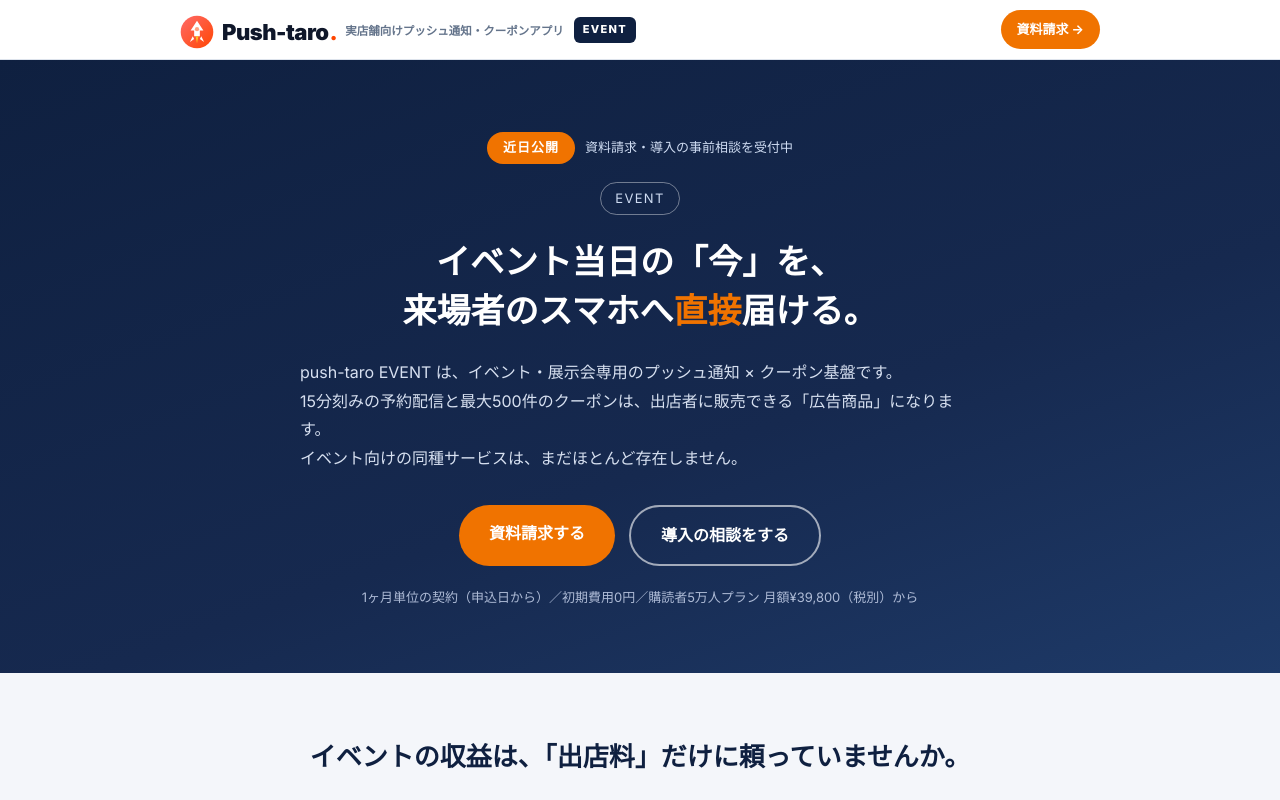
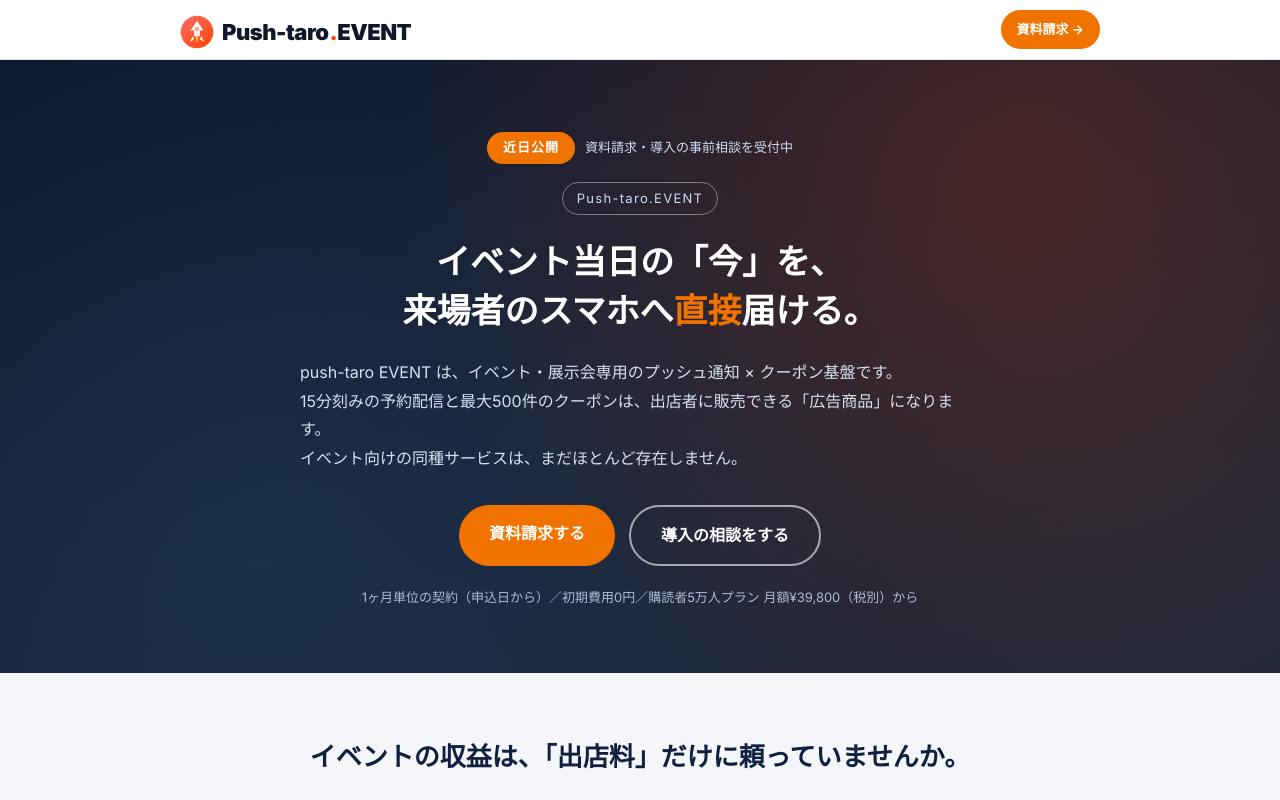
Before and after one commit to thellcishii-lang/push-taro, a Next.js app: page /event in a window 1280 px wide. Shown: the top 800 px of the page. Built offline with nearby package versions, Linux system fonts and the light colour scheme; no server answers.

Commit message:
fix: /event ヒーローの紺色を他ページに合わせ、表記を Push-taro.EVENT に統一

```diff
--- a/app/event/EventClient.tsx
+++ b/app/event/EventClient.tsx
@@ -3,7 +3,6 @@
 
 import { useState } from 'react';
 import Link from 'next/link';
-import BrandLogo from '@/components/BrandLogo';
 import './event.css';
 import { faqs } from './data/faq';
 
@@ -16,8 +15,32 @@ export default function EventClient() {
       <nav className="ev-nav">
         <div className="ev-nav-inner">
           <div className="ev-nav-brand">
-            <BrandLogo />
-            <span className="ev-nav-event">EVENT</span>
+            <Link href="/" className="ev-nav-logo" aria-label="Push-taro.EVENT">
+              <svg viewBox="0 0 48 48" fill="none" xmlns="http://www.w3.org/2000/svg" aria-hidden="true">
+                <defs>
+                  <linearGradient
+                    id="evBrandLogoGrad"
+                    x1="0"
+                    y1="0"
+                    x2="48"
+                    y2="48"
+                    gradientUnits="userSpaceOnUse"
+                  >
+                    <stop offset="0%" stopColor="#ff6b6b" />
+                    <stop offset="100%" stopColor="#ff4500" />
+                  </linearGradient>
+                </defs>
+                <circle cx="24" cy="24" r="23" fill="url(#evBrandLogoGrad)" />
+                <path d="M24 8 L33 22 L28 22 L28 30 L20 30 L20 22 L15 22 Z" fill="#ffffff" />
+                <circle cx="24" cy="20" r="3" fill="#ff4500" opacity="0.5" />
+                <path d="M18 30 L14 38 L20 34 Z" fill="#ffffff" />
+                <path d="M30 30 L34 38 L28 34 Z" fill="#ffffff" />
+                <path d="M22 30 L24 40 L26 30 Z" fill="#fbbf24" />
+              </svg>
+              <span>
+                Push-taro<span className="ev-nav-logo-dot">.</span>EVENT
+              </span>
+            </Link>
           </div>
           <Link href="/signup" className="ev-nav-cta">
             資料請求 →
@@ -33,7 +56,7 @@ export default function EventClient() {
               <span className="ev-soon-badge">近日公開</span>
               <span className="ev-soon-text">資料請求・導入の事前相談を受付中</span>
             </div>
-            <span className="ev-tag">EVENT</span>
+            <span className="ev-tag">Push-taro.EVENT</span>
             <h1>
               イベント当日の「今」を、
               <br />
--- a/app/event/event.css
+++ b/app/event/event.css
@@ -71,15 +71,31 @@
   min-width: 0;
 }
 
-.ev-page .ev-nav-event {
-  background: var(--ev-navy);
-  color: #fff;
-  font-size: 11px;
-  font-weight: 800;
-  letter-spacing: 0.12em;
-  border-radius: 6px;
-  padding: 3px 9px;
+.ev-page .ev-nav-logo {
+  display: flex;
+  align-items: center;
+  font-family: 'Inter', -apple-system, BlinkMacSystemFont, 'Segoe UI', Roboto,
+    'Helvetica Neue', Arial, 'Noto Sans JP', sans-serif;
+  font-size: 22px;
+  font-weight: 900;
+  color: #0f172a;
+  letter-spacing: -0.5px;
+  text-decoration: none;
+  line-height: 1;
+  padding-top: 4px;
   white-space: nowrap;
+}
+
+.ev-page .ev-nav-logo svg {
+  width: 34px;
+  height: 34px;
+  flex-shrink: 0;
+  margin-right: 8px;
+}
+
+.ev-page .ev-nav-logo-dot {
+  color: #ff4500;
+  margin-left: 1px;
 }
 
 .ev-page .ev-nav-cta {
@@ -95,10 +111,27 @@
 
 /* ---------- ヒーロー ---------- */
 .ev-page .ev-hero {
-  background: linear-gradient(160deg, var(--ev-navy) 0%, var(--ev-navy2) 60%, var(--ev-navy3) 100%);
+  background: linear-gradient(160deg, #0f172a 0%, #1e293b 100%);
   color: #fff;
   padding: 72px 0 64px;
   text-align: center;
+  position: relative;
+  overflow: hidden;
+}
+
+.ev-page .ev-hero::before {
+  content: '';
+  position: absolute;
+  inset: 0;
+  background:
+    radial-gradient(circle at 80% 20%, rgba(255, 69, 0, 0.22), transparent 55%),
+    radial-gradient(circle at 20% 80%, rgba(49, 130, 206, 0.15), transparent 55%);
+  pointer-events: none;
+}
+
+.ev-page .ev-hero .ev-inner {
+  position: relative;
+  z-index: 1;
 }
 
 .ev-page .ev-soon {
@@ -648,7 +681,4 @@
   .ev-page .ev-final-cta .ev-h2 {
     font-size: 23px;
   }
-  .ev-page .ev-nav-brand small {
-    display: none;
-  }
 }
```
